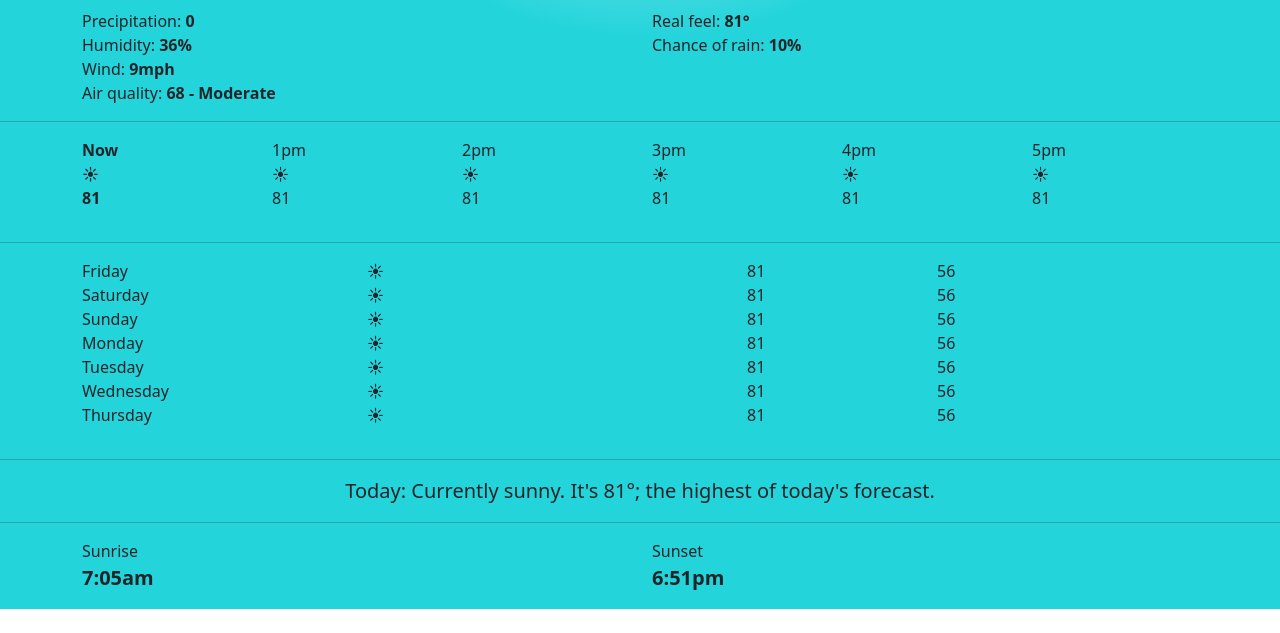
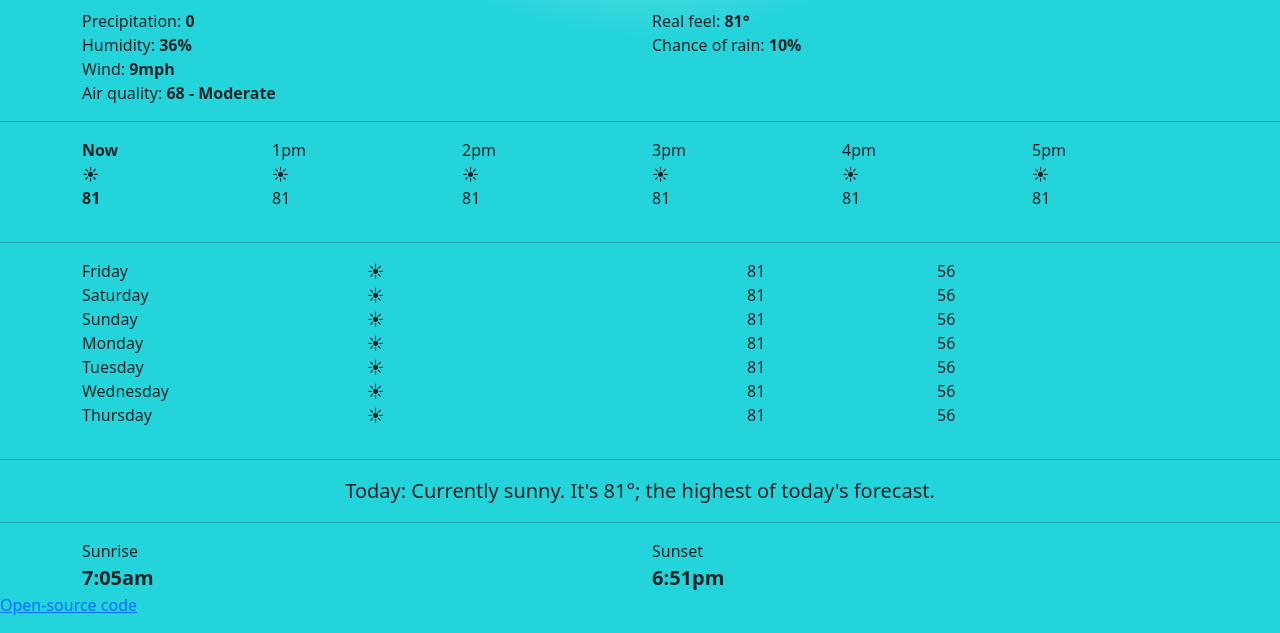
Before and after one commit to SMccroey1/Weather-App, a plain HTML site: page index.html in a window 1280 px wide. Shown: the part 361-994 px from the top of the page. Before the commit the page ends 970 px from the top, so only its background shows below. Drawn offline with nearby package versions, Linux system fonts and the light colour scheme.

Commit message:
Added a link to host

```diff
--- a/index.html
+++ b/index.html
@@ -164,7 +164,9 @@
         </div>
       </div>
     </div>
+    <a href="https://hopeful-panini-373faf.netlify.app/" target="_blank">
+    Open-source code
+    </a>
     </p>
   </body>
   <script src="src/script.js"></script>
-</html>
```
